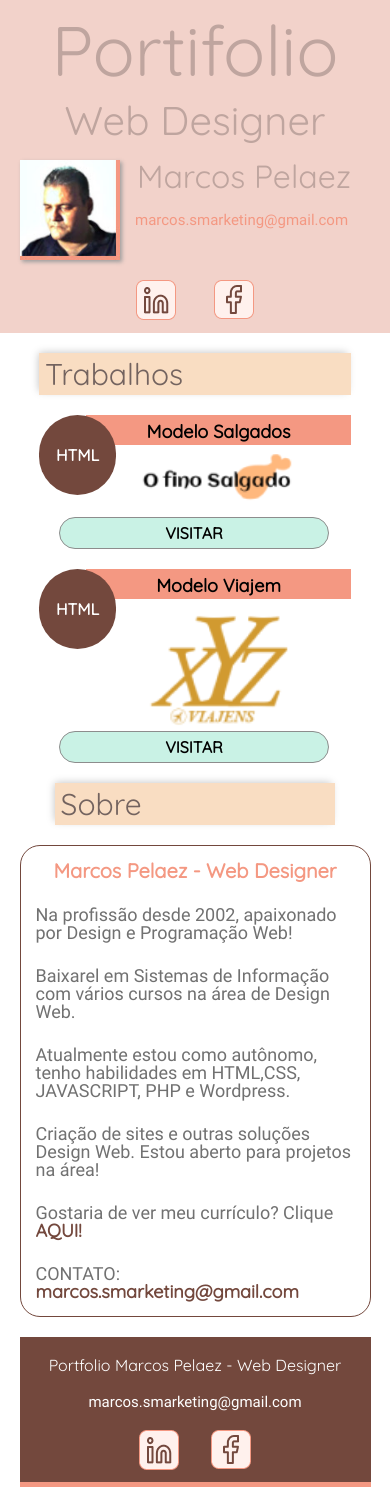
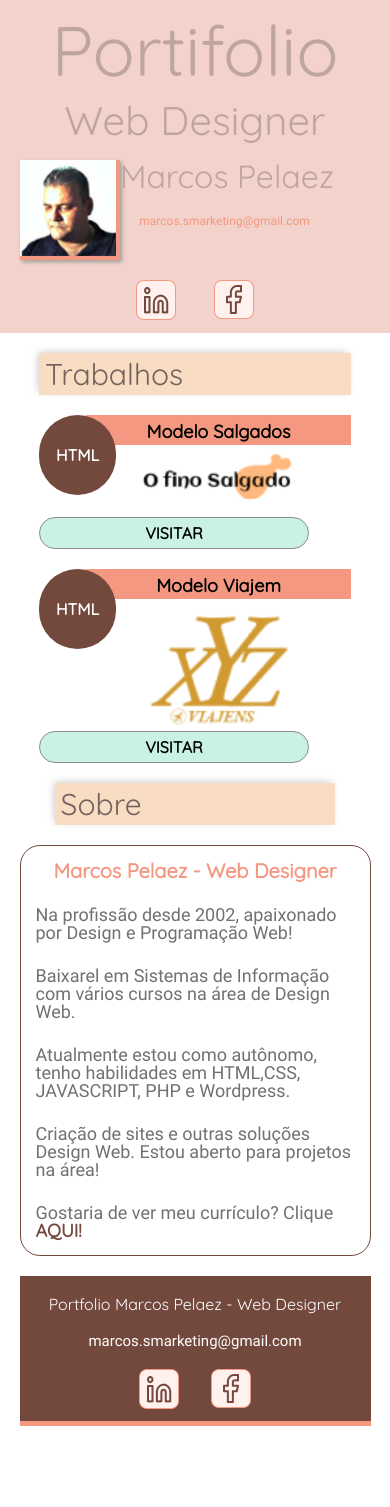
Before and after one commit to marcospelaez-dev/Portfolio-Web-Design, a plain HTML site: page index.html in a window 390 px wide. After the commit the page ends 1446 px from the top, so only its background shows below. Drawn offline with Linux system fonts and the light colour scheme.

Commit message:
Ajustes mobile

```diff
--- a/index.html
+++ b/index.html
@@ -90,7 +90,7 @@
                 <p>Atualmente estou como autônomo, tenho habilidades em HTML,CSS, JAVASCRIPT, PHP e Wordpress.</p>
                 <p>Criação de sites e outras soluções Design Web. Estou aberto para projetos na área! </p>
                 <p>Gostaria de ver meu currículo?  Clique <a class="curriculum" href="curriculo-especial.pdf" target="blank">AQUI!</a></p>
-                <p>CONTATO: <a href="mailto:marcos.smarketing@gmail.com">marcos.smarketing@gmail.com</a></p>
+                <p class="about-contato">CONTATO: <a href="mailto:marcos.smarketing@gmail.com">marcos.smarketing@gmail.com</a></p>
             </div>
         </section><!--about section end-->
         <!--<section class="contato">
--- a/pel-css/style.css
+++ b/pel-css/style.css
@@ -36,6 +36,7 @@ input, textarea{
 }
 
  /* Starting styles with mobile mode */
+ .about-contato{display: none;}
 
 /* Header seciton */
  .header{
@@ -73,7 +74,7 @@ input, textarea{
  }
  .portfa-info p a{
      font-family: Roboto;
-     font-size: 15px;
+     font-size: 12px;
      color: #F49882;
      text-decoration: none;
  }
@@ -142,7 +143,7 @@ input, textarea{
  }
  .template-1 a button{
      width: 270px;
-     margin: 0 0 0 20px;
+     margin: 0 0 0 0px;
      padding: 5px;
      border-radius: 20px;
      font-family: Quicksand;
@@ -256,6 +257,9 @@ input, textarea{
  /* media tablet - width 745px */
 
  @media (min-width: 744px){
+
+    .about-contato{display: none;}
+
      .principal{
          border-top: 2px solid #F2D2CA;
          width: 90%;
@@ -351,6 +355,9 @@ input, textarea{
  }
 
  @media (min-width: 1300px){
+
+    .about-contato{display: block;}
+
      /* Header */
      header, .header-inside{
          width: 600px;
```
